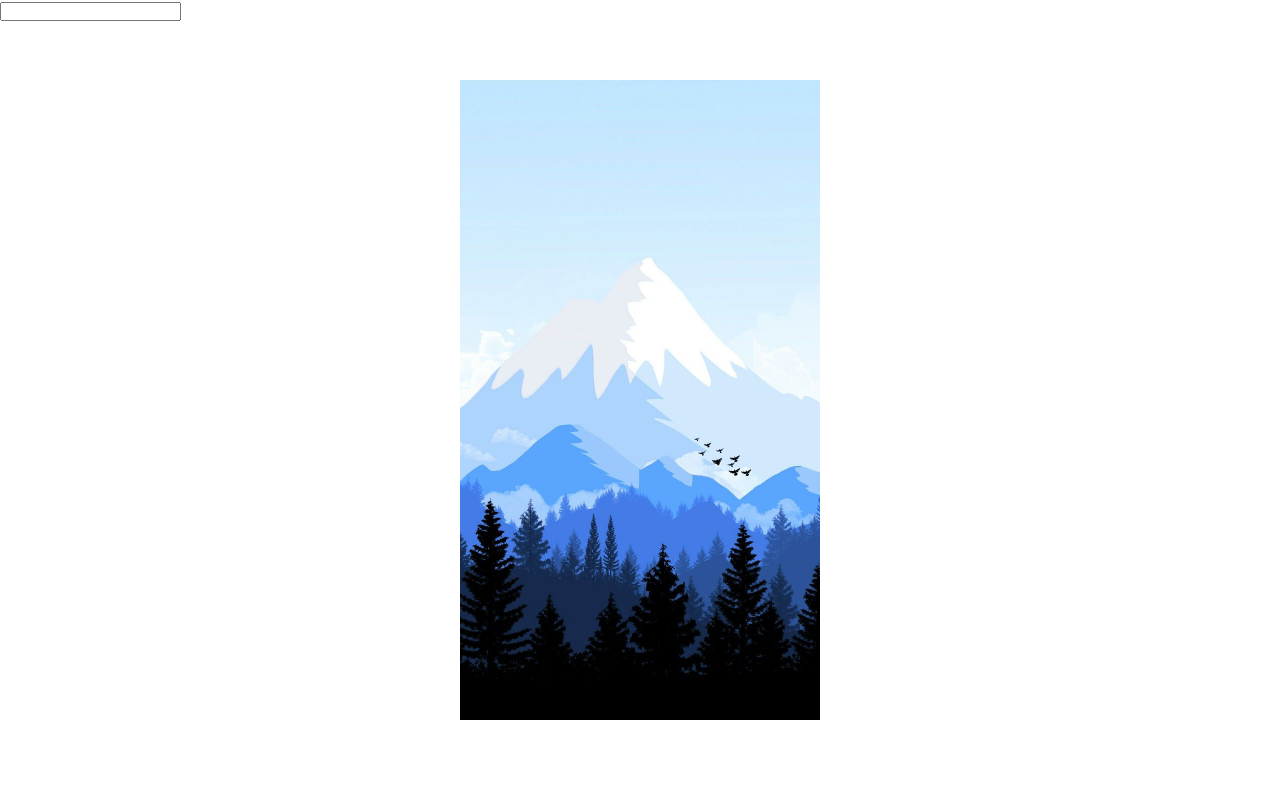
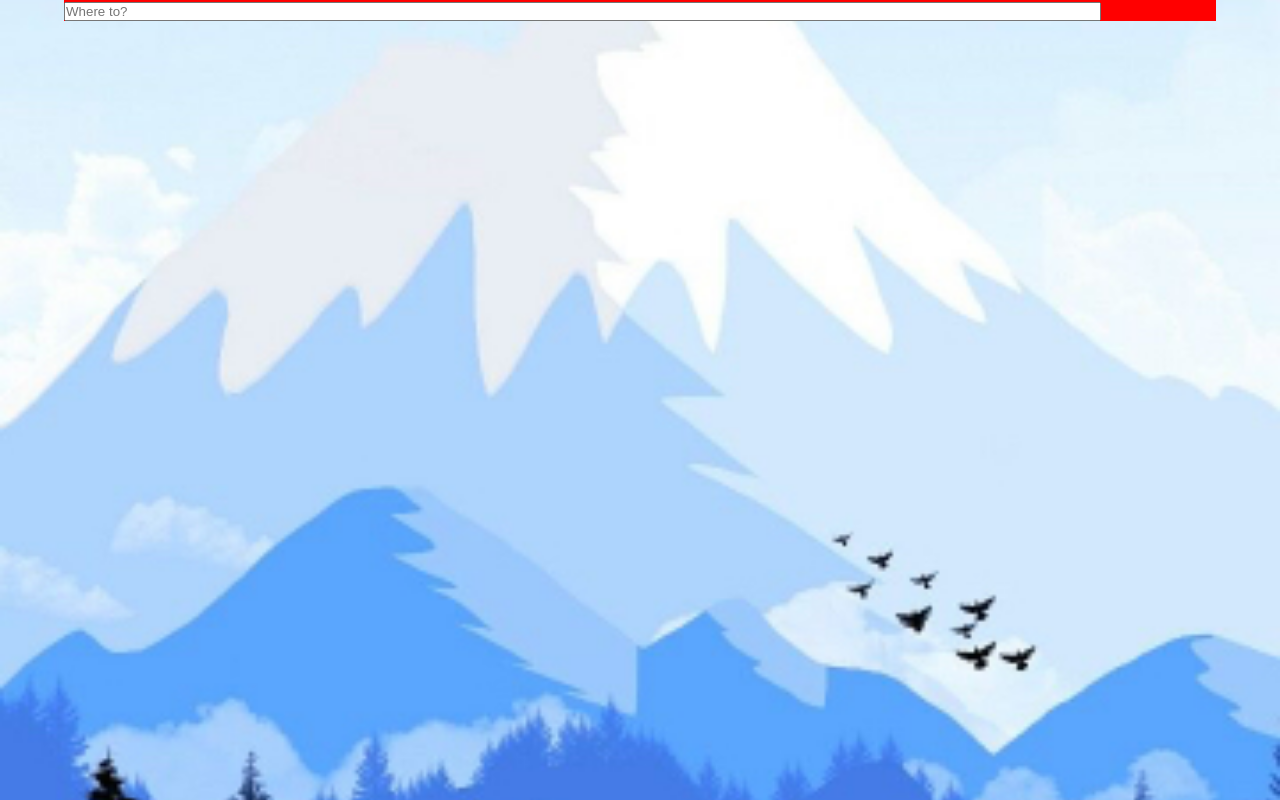
Before and after one commit to moki929/weather-app, a React (Create React App) app: page / in a window 1280 px wide. Built offline with nearby package versions, Linux system fonts and the light colour scheme.

Commit message:
working on search bar

```diff
--- a/src/App.css
+++ b/src/App.css
@@ -6,6 +6,8 @@
 
 .app{
   background: url('./images/cold.jpg') no-repeat center center fixed;
+  /* background-image: url('./images/cold.jpg'); */
+  background-size: cover;
   min-height: 100vh;
   transition: background-color 0.5s ease;
 }
@@ -16,4 +18,10 @@
 
 .search-box{
   margin: auto;
+  width: 90%;
+  background-color: rgb(255, 0, 0); /*temporary color to see how to edit*/
 }
+
+.search-bar {
+  width: 90%
+}
--- a/src/App.js
+++ b/src/App.js
@@ -11,7 +11,11 @@ function App() {
     <div className="app">
       <main>
         <div className="search-box">
-          <input type ="searchbox"/>
+          <input
+            type ="text"
+            className="search-bar"
+            placeholder="Where to?"
+          />
         </div>
       </main>
     </div>
```
